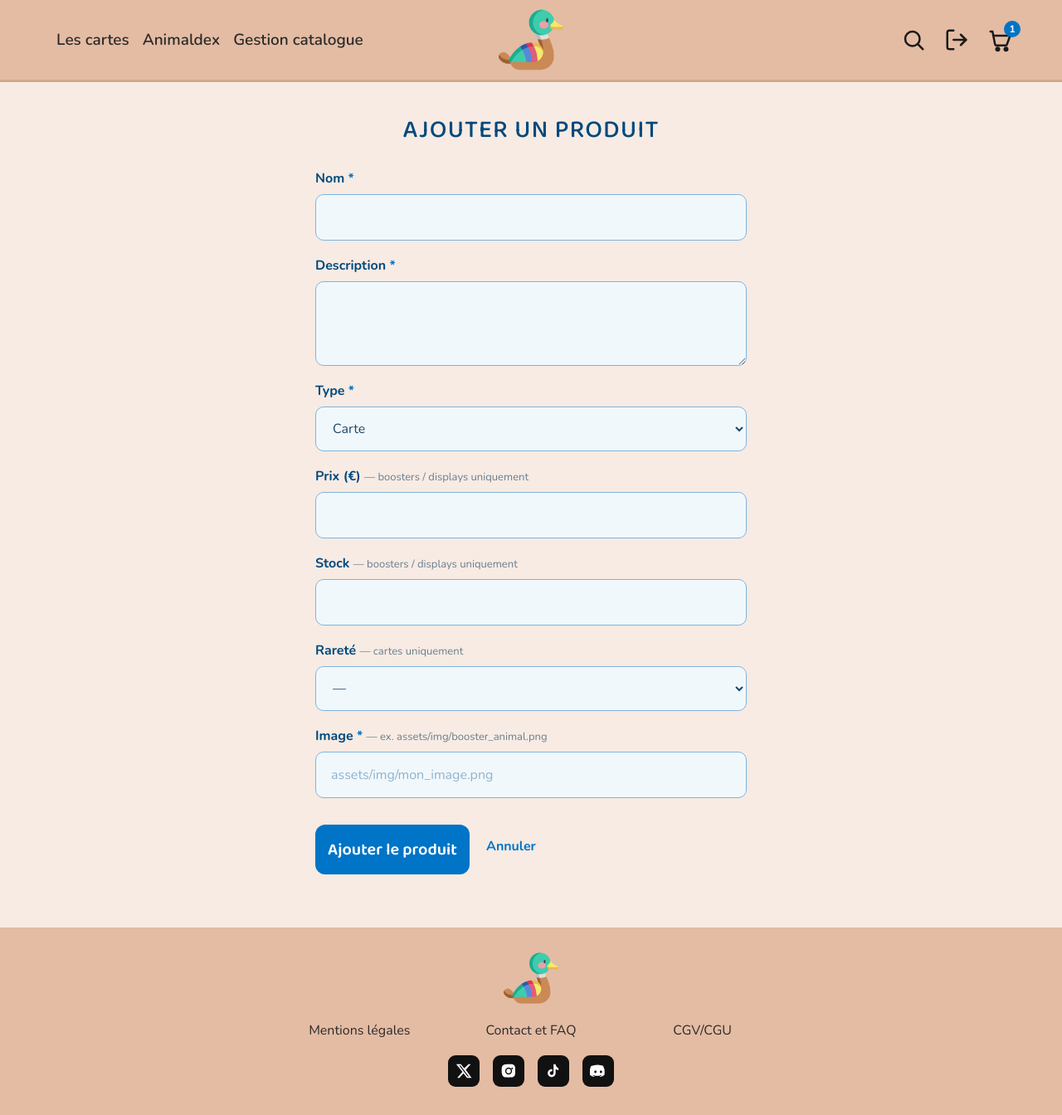
After one commit to Oceane-15/TCG-devoir-bilan, a PHP site: template views/admin_formulaire.php in a window 1280 px wide. The commit adds this page. Shown: the whole page at 83% size. Run offline with PHP 8.4, Linux system fonts and the light colour scheme; the template is opened without the code that fills it, so the values that code supplies are empty.

Commit message:
ajout admin CRUD

```diff
--- a/assets/css/style.css
+++ b/assets/css/style.css
@@ -932,3 +932,140 @@ main {
 .carte-dex__rarete--commune {
   color: #3FA535;
 }
+
+.admin {
+  padding: 40px 0 64px;
+}
+.admin__titre {
+  text-align: center;
+  font-family: "Baloo 2", sans-serif;
+  text-transform: uppercase;
+  color: #00497C;
+  letter-spacing: 1px;
+  font-size: 30px;
+  margin-bottom: 28px;
+}
+.admin__haut {
+  display: flex;
+  justify-content: flex-end;
+  margin-bottom: 24px;
+}
+.admin__ajouter {
+  font-family: "Baloo 2", sans-serif;
+  font-weight: 600;
+  font-size: 17px;
+  color: #fff;
+  background: #0074C7;
+  border-radius: 12px;
+  padding: 12px 22px;
+  transition: background 0.15s;
+}
+.admin__ajouter:hover {
+  background: #005a9c;
+  color: #fff;
+}
+.admin__liste {
+  display: flex;
+  flex-direction: column;
+  gap: 18px;
+}
+
+.admin-ligne {
+  display: flex;
+  align-items: center;
+  gap: 12px;
+  flex-wrap: wrap;
+  background: #F1F8FC;
+  border: 1.5px solid #7FB4DD;
+  border-radius: 12px;
+  padding: 16px 20px;
+}
+.admin-ligne__champ {
+  border: 1px solid #bcd3e6;
+  background: #fff;
+  border-radius: 8px;
+  padding: 10px 16px;
+  font-size: 15px;
+}
+.admin-ligne__nom {
+  flex: 1 1 200px;
+}
+.admin-ligne__modifier, .admin-ligne__supprimer {
+  font-family: "Baloo 2", sans-serif;
+  font-weight: 700;
+  font-size: 15px;
+  border: none;
+  border-radius: 8px;
+  padding: 10px 18px;
+  cursor: pointer;
+}
+.admin-ligne__modifier {
+  background: #82B864;
+  color: #143d10;
+  margin-left: auto;
+}
+.admin-ligne__modifier:hover {
+  filter: brightness(0.96);
+  color: #143d10;
+}
+.admin-ligne__supprimer {
+  background: #D3392E;
+  color: #fff;
+}
+.admin-ligne__supprimer:hover {
+  filter: brightness(0.96);
+}
+.admin-ligne form {
+  margin: 0;
+}
+
+.admin-form {
+  max-width: 520px;
+  margin: 0 auto;
+  display: flex;
+  flex-direction: column;
+  gap: 18px;
+}
+.admin-form textarea,
+.admin-form select {
+  font-family: "Nunito", sans-serif;
+  font-size: 16px;
+  padding: 14px 16px;
+  border: 1.5px solid #7FB4DD;
+  border-radius: 10px;
+  background: #F1F8FC;
+  color: #20486a;
+}
+.admin-form textarea:focus,
+.admin-form select:focus {
+  outline: none;
+  border-color: #0074C7;
+  box-shadow: 0 0 0 3px rgba(0, 116, 199, 0.18);
+}
+.admin-form textarea {
+  resize: vertical;
+}
+.admin-form__aide {
+  font-weight: 400;
+  font-size: 13px;
+  color: #6a7f8c;
+}
+.admin-form__actions {
+  display: flex;
+  align-items: center;
+  gap: 20px;
+  margin-top: 6px;
+}
+.admin-form__annuler {
+  color: #0074C7;
+  font-weight: 700;
+}
+.admin-form__annuler:hover {
+  text-decoration: underline;
+}
+
+@media (max-width: 720px) {
+  .admin-ligne__nom {
+    flex-basis: 100%;
+  }
+}
--- /dev/null
+++ b/assets/scss/_admin.scss
@@ -0,0 +1,138 @@
+.admin {
+    padding: 40px 0 64px;
+
+    &__titre {
+        text-align: center;
+        font-family: $font-titre;
+        text-transform: uppercase;
+        color: $navy;
+        letter-spacing: 1px;
+        font-size: 30px;
+        margin-bottom: 28px;
+    }
+
+    &__haut {
+        display: flex;
+        justify-content: flex-end;
+        margin-bottom: 24px;
+    }
+
+    &__ajouter {
+        font-family: $font-titre;
+        font-weight: 600;
+        font-size: 17px;
+        color: #fff;
+        background: $blue;
+        border-radius: 12px;
+        padding: 12px 22px;
+        transition: background .15s;
+
+        &:hover { background: $blue-dark; color: #fff; }
+    }
+
+    &__liste {
+        display: flex;
+        flex-direction: column;
+        gap: 18px;
+    }
+}
+
+.admin-ligne {
+    display: flex;
+    align-items: center;
+    gap: 12px;
+    flex-wrap: wrap;
+    background: $input-fill;
+    border: 1.5px solid $input-border;
+    border-radius: 12px;
+    padding: 16px 20px;
+
+    &__champ {
+        border: 1px solid #bcd3e6;
+        background: #fff;
+        border-radius: 8px;
+        padding: 10px 16px;
+        font-size: 15px;
+    }
+
+    &__nom { flex: 1 1 200px; }
+
+    &__modifier,
+    &__supprimer {
+        font-family: $font-titre;
+        font-weight: 700;
+        font-size: 15px;
+        border: none;
+        border-radius: 8px;
+        padding: 10px 18px;
+        cursor: pointer;
+    }
+
+    &__modifier {
+        background: #82B864;
+        color: #143d10;
+        margin-left: auto;
+
+        &:hover { filter: brightness(.96); color: #143d10; }
+    }
+
+    &__supprimer {
+        background: #D3392E;
+        color: #fff;
+
+        &:hover { filter: brightness(.96); }
+    }
+
+    form { margin: 0; }
+}
+
+.admin-form {
+    max-width: 520px;
+    margin: 0 auto;
+    display: flex;
+    flex-direction: column;
+    gap: 18px;
+
+    textarea,
+    select {
+        font-family: $font-corps;
+        font-size: 16px;
+        padding: 14px 16px;
+        border: 1.5px solid $input-border;
+        border-radius: 10px;
+        background: $input-fill;
+        color: #20486a;
+
+        &:focus {
+            outline: none;
+            border-color: $blue;
+            box-shadow: 0 0 0 3px rgba($blue, .18);
+        }
+    }
+
+    textarea { resize: vertical; }
+
+    &__aide {
+        font-weight: 400;
+        font-size: 13px;
+        color: #6a7f8c;
+    }
+
+    &__actions {
+        display: flex;
+        align-items: center;
+        gap: 20px;
+        margin-top: 6px;
+    }
+
+    &__annuler {
+        color: $blue;
+        font-weight: 700;
+
+        &:hover { text-decoration: underline; }
+    }
+}
+
+@media (max-width: $bp-mobile) {
+    .admin-ligne__nom { flex-basis: 100%; }
+}
--- a/assets/scss/style.scss
+++ b/assets/scss/style.scss
@@ -8,3 +8,4 @@
 @import 'panier';
 @import 'checkout';
 @import 'animaldex';
+@import 'admin';
--- /dev/null
+++ b/views/admin_formulaire.php
@@ -0,0 +1,81 @@
+<?php
+/** @var array $old */
+/** @var array $erreurs */
+/** @var string $mode */
+$titrePage = ($mode === 'modifier') ? "Modifier un produit" : "Ajouter un produit";
+require __DIR__ . '/partials/header.php';
+
+$action = ($mode === 'modifier')
+    ? 'index.php?route=admin-modifier&id=' . (int) ($old['produit_id'] ?? 0)
+    : 'index.php?route=admin-ajouter';
+?>
+
+<main class="admin container">
+    <h1 class="admin__titre"><?= $mode === 'modifier' ? 'Modifier un produit' : 'Ajouter un produit' ?></h1>
+
+    <?php if (!empty($erreurs['global'])): ?>
+        <p class="alerte alerte-erreur"><?= e($erreurs['global']) ?></p>
+    <?php endif; ?>
+
+    <form action="<?= e($action) ?>" method="post" class="admin-form">
+        <?= csrf_field() ?>
+
+        <div class="field">
+            <label for="nom_produit">Nom <span class="req">*</span></label>
+            <input type="text" id="nom_produit" name="nom_produit" value="<?= e($old['nom_produit'] ?? '') ?>" required>
+            <?php if (!empty($erreurs['nom_produit'])): ?><span class="erreur"><?= e($erreurs['nom_produit']) ?></span><?php endif; ?>
+        </div>
+
+        <div class="field">
+            <label for="description">Description <span class="req">*</span></label>
+            <textarea id="description" name="description" rows="3" required><?= e($old['description'] ?? '') ?></textarea>
+            <?php if (!empty($erreurs['description'])): ?><span class="erreur"><?= e($erreurs['description']) ?></span><?php endif; ?>
+        </div>
+
+        <div class="field">
+            <label for="type">Type <span class="req">*</span></label>
+            <select id="type" name="type" required>
+                <?php foreach (['carte' => 'Carte', 'booster' => 'Booster', 'display' => 'Display'] as $val => $lib): ?>
+                    <option value="<?= $val ?>" <?= (($old['type'] ?? '') === $val) ? 'selected' : '' ?>><?= $lib ?></option>
+                <?php endforeach; ?>
+            </select>
+            <?php if (!empty($erreurs['type'])): ?><span class="erreur"><?= e($erreurs['type']) ?></span><?php endif; ?>
+        </div>
+
+        <div class="field">
+            <label for="prix">Prix (€) <span class="admin-form__aide">— boosters / displays uniquement</span></label>
+            <input type="number" step="0.01" min="0" id="prix" name="prix" value="<?= e($old['prix'] ?? '') ?>">
+            <?php if (!empty($erreurs['prix'])): ?><span class="erreur"><?= e($erreurs['prix']) ?></span><?php endif; ?>
+        </div>
+
+        <div class="field">
+            <label for="stock">Stock <span class="admin-form__aide">— boosters / displays uniquement</span></label>
+            <input type="number" min="0" id="stock" name="stock" value="<?= e($old['stock'] ?? '') ?>">
+            <?php if (!empty($erreurs['stock'])): ?><span class="erreur"><?= e($erreurs['stock']) ?></span><?php endif; ?>
+        </div>
+
+        <div class="field">
+            <label for="rarete">Rareté <span class="admin-form__aide">— cartes uniquement</span></label>
+            <select id="rarete" name="rarete">
+                <option value="">—</option>
+                <?php foreach (['Commune', 'Rare', 'Légendaire'] as $r): ?>
+                    <option value="<?= $r ?>" <?= (($old['rarete'] ?? '') === $r) ? 'selected' : '' ?>><?= $r ?></option>
+                <?php endforeach; ?>
+            </select>
+            <?php if (!empty($erreurs['rarete'])): ?><span class="erreur"><?= e($erreurs['rarete']) ?></span><?php endif; ?>
+        </div>
+
+        <div class="field">
+            <label for="image_url">Image <span class="req">*</span> <span class="admin-form__aide">— ex. assets/img/booster_animal.png</span></label>
+            <input type="text" id="image_url" name="image_url" value="<?= e($old['image_url'] ?? '') ?>" placeholder="assets/img/mon_image.png" required>
+            <?php if (!empty($erreurs['image_url'])): ?><span class="erreur"><?= e($erreurs['image_url']) ?></span><?php endif; ?>
+        </div>
+
+        <div class="admin-form__actions">
+            <button type="submit" class="submit"><?= $mode === 'modifier' ? 'Enregistrer' : 'Ajouter le produit' ?></button>
+            <a href="index.php?route=admin" class="admin-form__annuler">Annuler</a>
+        </div>
+    </form>
+</main>
+
+<?php require __DIR__ . '/partials/footer.php'; ?>
```
Also changed, not shown: controllers/AdminController.php (added, +139 -0 lines), index.php (+20 -0 lines), models/Produit.php (+63 -0 lines), views/admin_liste.php (added, +39 -0 lines).
